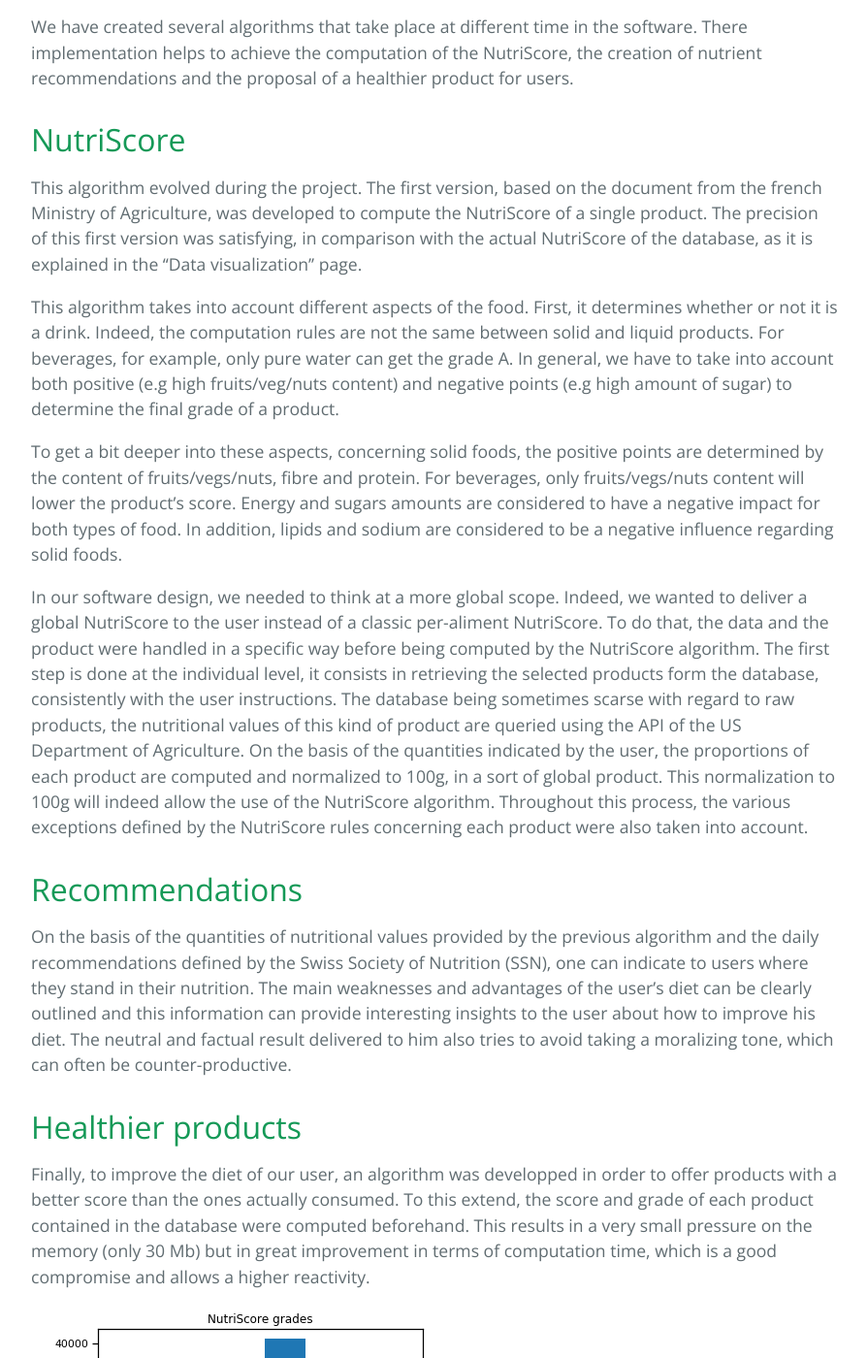
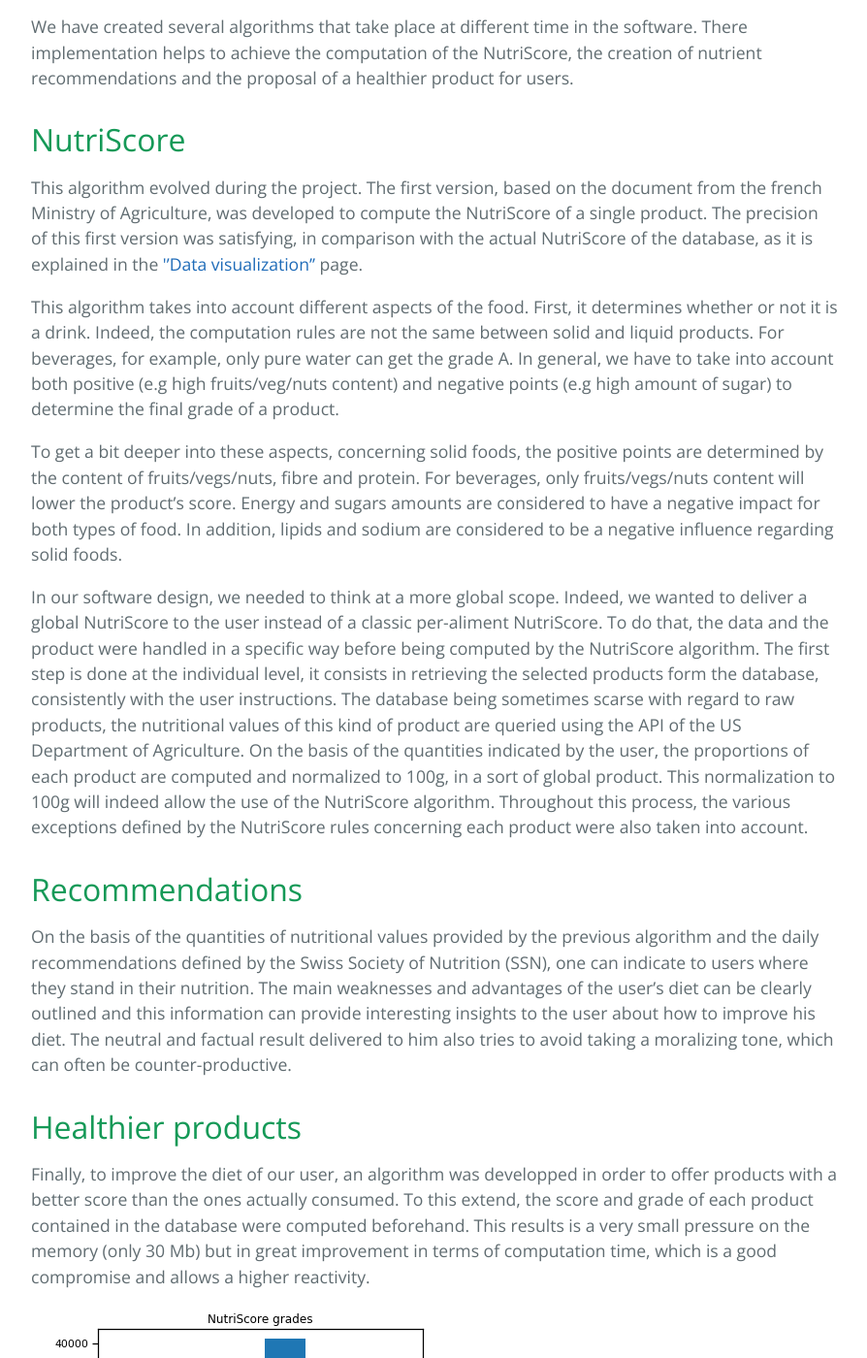
Before and after one commit to NutriTeam/Nutri_Score, a Jekyll site: the page built from algo.md, in a window 1280 px wide and 1400 px high, scrolled down 498 px. Shown: the whole window at 97% size, without its empty margins (192-1086 px from the left). Built offline with Jekyll 4.4.1, drawn with Linux system fonts in a browser that asks for light colours.

```diff
--- a/algo.md
+++ b/algo.md
@@ -6,7 +6,7 @@ title: Algo
 We have created several algorithms that take place at different time in the software. There implementation helps to achieve the computation of the NutriScore, the creation of nutrient recommendations and the proposal of a healthier product for users.
 
 ## NutriScore
-This algorithm evolved during the project. The first version, based on the document from the french Ministry of Agriculture, was developed to compute the NutriScore of a single product. The precision of this first version was satisfying, in comparison with the actual NutriScore of the database, as it is explained in the ''Data visualization'' page.
+This algorithm evolved during the project. The first version, based on the document from the french Ministry of Agriculture, was developed to compute the NutriScore of a single product. The precision of this first version was satisfying, in comparison with the actual NutriScore of the database, as it is explained in the <a href="./Milestone_2.html">''Data visualization''</a> page.
 
 This algorithm takes into account different aspects of the food. First, it determines whether or not it is a drink. Indeed, the computation rules are not the same between solid and liquid products. For beverages, for example, only pure water can get the grade A. In general, we have to take into account both positive (e.g high fruits/veg/nuts content) and negative points (e.g high amount of sugar) to determine the final grade of a product.
 
@@ -18,7 +18,7 @@ In our software design, we needed to think at a more global scope. Indeed, we wa
 On the basis of the quantities of nutritional values provided by the previous algorithm and the daily recommendations defined by the Swiss Society of Nutrition (SSN), one can indicate to users where they stand in their nutrition. The main weaknesses and advantages of the user's diet can be clearly outlined and this information can provide interesting insights to the user about how to improve his diet. The neutral and factual result delivered to him also tries to avoid taking a moralizing tone, which can often be counter-productive.
 
 ## Healthier products
-Finally, to improve the diet of our user, an algorithm was developped in order to offer products with a better score than the ones actually consumed. To this extend, the score and grade of each product contained in the database were computed beforehand. This results in a very small pressure on the memory (only 30 Mb) but in great improvement in terms of computation time, which is a good compromise and allows a higher reactivity.
+Finally, to improve the diet of our user, an algorithm was developped in order to offer products with a better score than the ones actually consumed. To this extend, the score and grade of each product contained in the database were computed beforehand. This results is a very small pressure on the memory (only 30 Mb) but in great improvement in terms of computation time, which is a good compromise and allows a higher reactivity.
 
 ![png](./image/grade_proportion.png)
 
```
